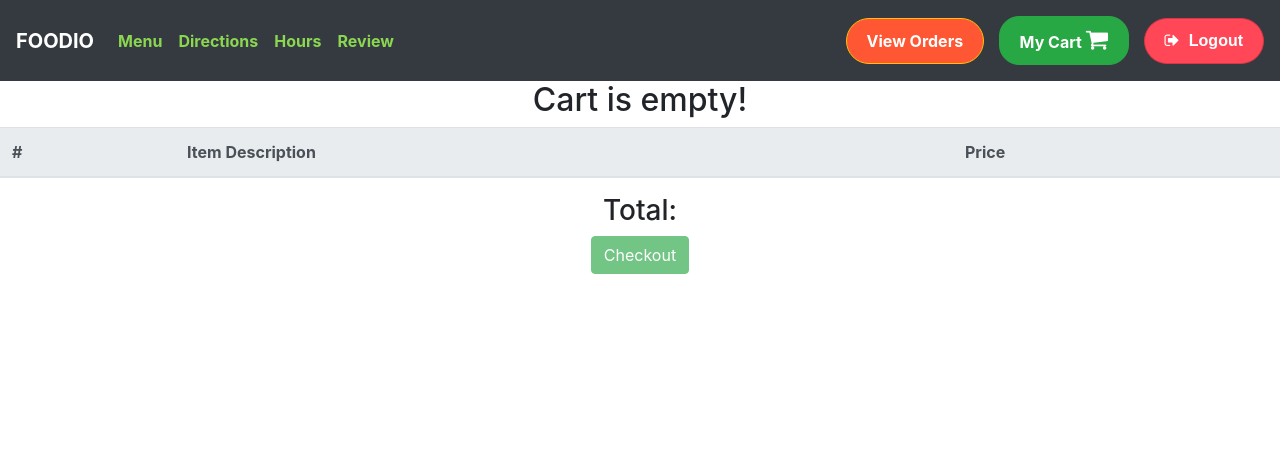
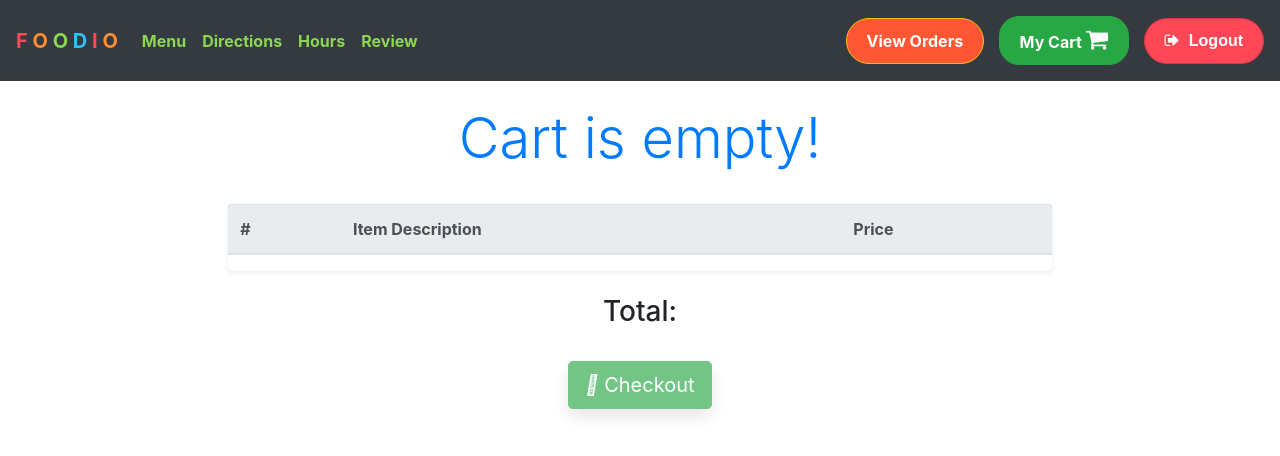
Before and after one commit to shuvmraj/Food-Ordering_Django, a Django app: page /cart in a window 1280 px wide. Shown: the top 456 px of the page. Run offline with Django 3.2, Linux system fonts and the light colour scheme; a user stored in the database is signed in; data comes from the database, SQL or seed files in the repository; both versions use the stored data as it was after the commit; data that the repository does not hold is empty; some libraries are stand-ins or nearby versions.

Commit message:
Initial commit

```diff
--- a/orders/templates/orders/cart.html
+++ b/orders/templates/orders/cart.html
@@ -1,12 +1,16 @@
 {% extends 'orders/header.html' %}
 
 {% block content %}
+<div class="container-fluid py-4">
+  <div class="row justify-content-center mb-4">
+    <h2 id="cart_heading" class="text-center display-4 text-primary">Your Shopping Cart</h2>
+  </div>
 
-<div class="container-fluid">
   <div class="row justify-content-center">
-    <h2 id="cart_heading"></h2>
-    <table class="table">
-        <thead class="thead-light">
+    <div class="col-lg-8">
+      <div class="table-responsive shadow-sm rounded">
+        <table class="table table-hover align-middle">
+          <thead class="thead-light bg-primary text-white">
             <tr>
               <th scope="col">#</th>
               <th scope="col">Item Description</th>
@@ -16,15 +20,24 @@
           <tbody id="cart_body">
           </tbody>
         </table>
-
-
-    <h3>Total: <span class="badge badge-primary" id="total"></span></h3>
+      </div>
+    </div>
   </div>
 
-  <div class="row justify-content-center">
-    <button id="checkout_button" type="button" class="btn btn-success" onclick="checkout()">Checkout</button>
+  <div class="row justify-content-center mt-4">
+    <div class="col-lg-6 text-center">
+      <h3 class="fw-bold">Total: <span class="badge badge-primary bg-success text-white fs-4" id="total"></span></h3>
     </div>
   </div>
 
 
+  <div class="row justify-content-center mt-4">
+    <div class="col-lg-4 text-center">
+      <button id="checkout_button" type="button" class="btn btn-success btn-lg shadow" onclick="checkout()">
+        <i class="fas fa-shopping-cart"></i> Checkout
+      </button>
+    </div>
+  </div>
+</div>
+
 {% endblock %}
--- a/orders/templates/orders/header.html
+++ b/orders/templates/orders/header.html
@@ -22,7 +22,16 @@
 
 
     <nav class="navbar navbar-expand-lg navbar-dark bg-dark">
-      <a class="navbar-brand" href="#"><b>FOODIO</b></a>
+      <a class="navbar-brand" href="#">
+        <strong>
+          <span style="color: #ff4757;">F</span>
+          <span style="color: #ff8d33;">O</span>
+          <span style="color: #8bd751;">O</span>
+          <span style="color: #33c1ff;">D</span>
+          <span style="color: #ff4757;">I</span>
+          <span style="color: #ff8d33;">O</span>
+        </strong>
+      </a>
       <button class="navbar-toggler" type="button" data-toggle="collapse" data-target="#navbarText" aria-controls="navbarText" aria-expanded="false" aria-label="Toggle navigation">
         <span class="navbar-toggler-icon"></span>
       </button>
--- a/pizza/settings.py
+++ b/pizza/settings.py
@@ -18,7 +18,7 @@ SECRET_KEY = 'i0&iq&e9u9h6(4_7%pt2s9)f=c$kso=k$c$w@fi9215s=1q0^d'
 
 DEBUG = True
 
-ALLOWED_HOSTS = ['.vercel.app']
+ALLOWED_HOSTS = []
 
 TINYMCE_DEFAULT_CONFIG = {
     'height': 360,
```
Also changed, not shown: orders/templates/orders/orders.html (+50 -29 lines), db.sqlite3. Lines whose indentation alone changed are shown as unchanged.
